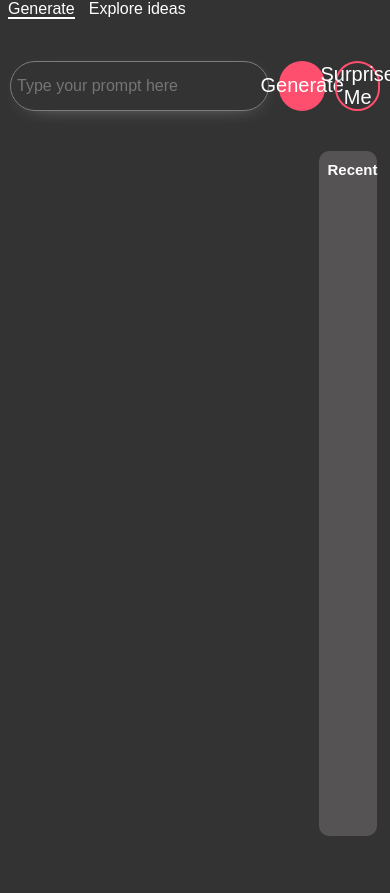
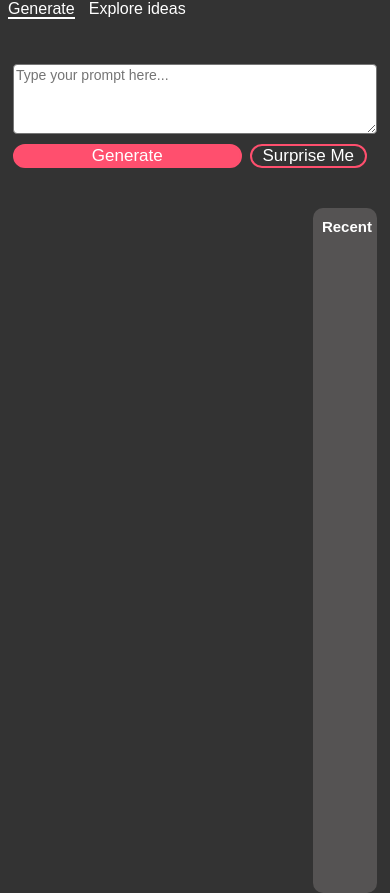
Before and after one commit to kaushikramanuj01/visionizex, a PHP site: page / in a window 390 px wide. Shown: the part 55-948 px from the top of the page. Before the commit the page ends 891 px from the top, so only its background shows below. Run offline with PHP 8.4, Linux system fonts and the light colour scheme; data that the repository does not hold is empty.

Commit message:
inpute text responsive

```diff
--- a/index.php
+++ b/index.php
@@ -36,17 +36,19 @@ console.log(user_prompts);
     .input_container {
         display: flex;
         justify-content: space-between;
-        margin: 10px;
+        margin: 13px;
     }
 
     .user_input {
+        /* width: 90rem; */
         width: 95%;
         display: flex;
         justify-content: space-around;
     }
 
     .user_input input {
-        width: 85%;
+        /* width: 75vw; */
+        width: 100%;
         font-size: 16px;
         border-radius: 27px;
         padding: 6px;
@@ -54,6 +56,10 @@ console.log(user_prompts);
         border: 1px solid #7c7c7c;
         color: #d0cfcf;
         box-shadow: white 2px 5px 25px -18px;
+    }
+
+    .user_input textarea {
+        display: none;
     }
 
     .generate_btn {
@@ -64,7 +70,9 @@ console.log(user_prompts);
         /* border: 2px solid white; */
         font-size: 20px;
         border-radius: 27px;
+        /* width: 9rem; */
         width: 13%;
+        min-width: 6rem;
         text-align: center;
         margin-left: 10px;
         background-color: ff4f6e;
@@ -89,7 +97,10 @@ console.log(user_prompts);
     }
 
     .surprise_btn {
+        /* width: 10rem; */
         width: 11%;
+        min-width: max-content;
+        /* min-width: 7rem; */
         /* border: 2px solid white; */
         border-radius: 27PX;
         text-align: center;
@@ -98,14 +109,14 @@ console.log(user_prompts);
         justify-content: center;
         align-items: center;
         font-family: sans-serif;
-
+        padding: 0px 4px;
     }
 
     .surprise_btn:hover {
         cursor: pointer;
     }
 
-    .surprise_btn a {
+    .surprise_btn{
         text-decoration: none;
         color: white;
         font-size: 20px;
@@ -115,6 +126,8 @@ console.log(user_prompts);
     .body_container {
         display: flex;
         margin-top: 40px;
+        justify-content: space-between;
+        margin-right: 13px;
     }
 
     .image {
@@ -129,7 +142,7 @@ console.log(user_prompts);
     .main_img {
         justify-content: center;
     display: flex;
-    /* width: max-content; */
+    width: -webkit-fill-available;
     /* width: 39%; */
     /* height: auto; */
     height: -webkit-fill-available;
@@ -155,7 +168,7 @@ console.log(user_prompts);
         background-color: #555353;
         padding-top: 10px;
         width: 15%;
-        margin-right: 13px;
+        /* margin-right: 13px; */
         border-radius: 10px;
         height: 80vh;
     }
@@ -331,21 +344,101 @@ console.log(user_prompts);
         padding: 3PX;
         cursor: pointer;
     }
+
+    .generate-btns{
+        display: flex;
+    }
+    /* Add your media queries for responsiveness here */
+    @media screen and (max-width: 1044px) {
+        .hist_panel {
+            width: 17%;
+        }
+        .image {
+            width: 83%;
+        }
+        /* .input_container {
+            flex-direction: row;
+        }
+
+        .user_input {
+            width: 70%;
+        }
+
+        .generate_btn,
+        .surprise_btn {
+            width: 25%;
+        }
+
+        .main_img_div {
+            width: 60%;
+        } */
+
+    }
+
+    @media screen and (max-width: 520px) {
+        .generate_btn{
+            min-width: 4rem;
+        }
+    }
+
+    @media screen and (max-width: 390px) {
+        .input_container{
+            display: block;
+        }
+        .user_input{
+            width: 100%;
+        }
+        .user-input{
+            display: none;
+        }
+        .user-area{
+            display: block !important;
+            width: -webkit-fill-available;
+            height: 70px;
+            border-radius: 4px;
+            font-size: 14px;
+            font-family: sans-serif;
+        }
+        .generate_btn{
+            margin: 0px;
+            width: 54vw;
+            font-size: 17px !important;
+            display: inline-block;
+        }
+        .surprise_btn{
+            width: 27vw;
+            display: inline-block;
+            font-size: 17px !important;
+        }
+        .surprise_btn{
+            font-size: 17px !important;
+        }
+        .generate-btns{
+            margin-top: 10px;
+            gap: 8px;
+        }
+    }
+
     </style>
 </head>
 
 <body>
     <div class="input_container">
         <div class="user_input">
-            <input type="text" id="promptInput" placeholder="Type your prompt here">
-            <!-- <div > -->
-                <a href="javascript:void(0)" class="generate_btn" id="generate">Generate</a>
-            <!-- </div> -->
+            <input type="text" id="promptInput" class="user-input" placeholder="Type your prompt here">
+
+            <textarea id="promptInput" class="user-area" placeholder="Type your prompt here..."></textarea>
 
         </div>
-        <div class="surprise_btn">
-            <a href="http://">Surprise Me</a>
+
+        <div class="generate-btns">
+            <a href="javascript:void(0)" class="generate_btn" id="generate">Generate</a>
+
+            <!-- <div class="surprise_btn"> -->
+                <a href="http://" class="surprise_btn">Surprise Me</a>
+            <!-- </div> -->
         </div>
+
     </div>
 
 
--- a/styles.css
+++ b/styles.css
@@ -264,6 +264,24 @@ body {
         #openSidebar{
             display: inline-block;
         }
+        .generate_btn.surprise_btn{
+            font-size: large;
+        }
+
+    }
+
+    @media screen and (max-width: 600px) {
+        .generate_btn{
+            font-size: 16px !important;
+            min-width: fit-content;
+            padding: 0px 7px;
+        }
+        .surprise_btn {
+            padding: 0px 7px;
+        }
+        .surprise_btn{
+            font-size: 16px !important;
+        }
 
     }
 
@@ -284,6 +302,17 @@ body {
         .jamButton button{
             font-size: 20px;
         }
+        .user_input input {
+            padding: 4px 7px;
+            font-size: 13px;
+        }
+        .generate_btn{
+            font-size: 13px !important;
+            min-width: 3rem;
+        }
+        .surprise_btn{
+            font-size: 13px !important;
+        }
     }
 
     @media screen and (max-width: 390px) {
```
